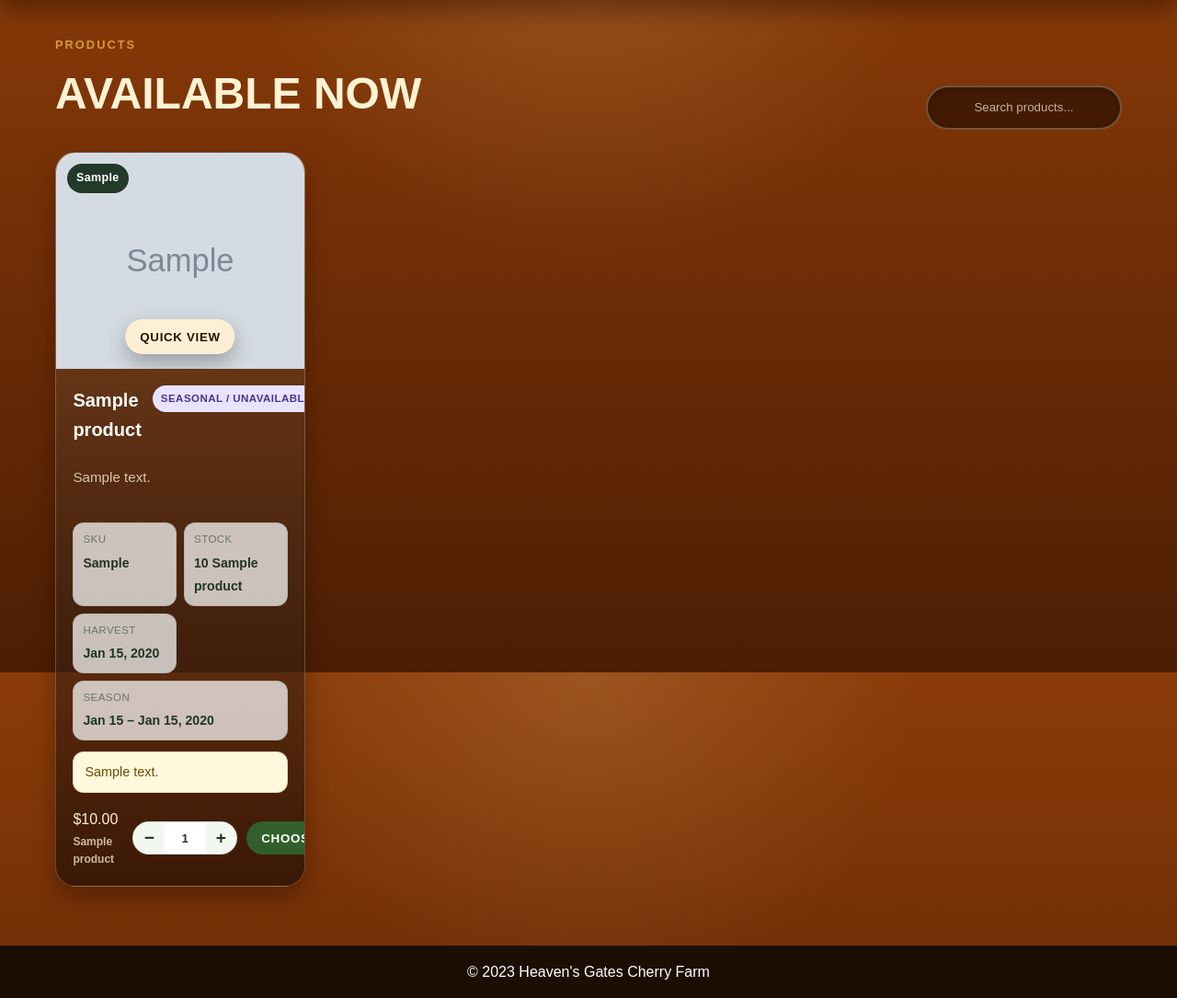
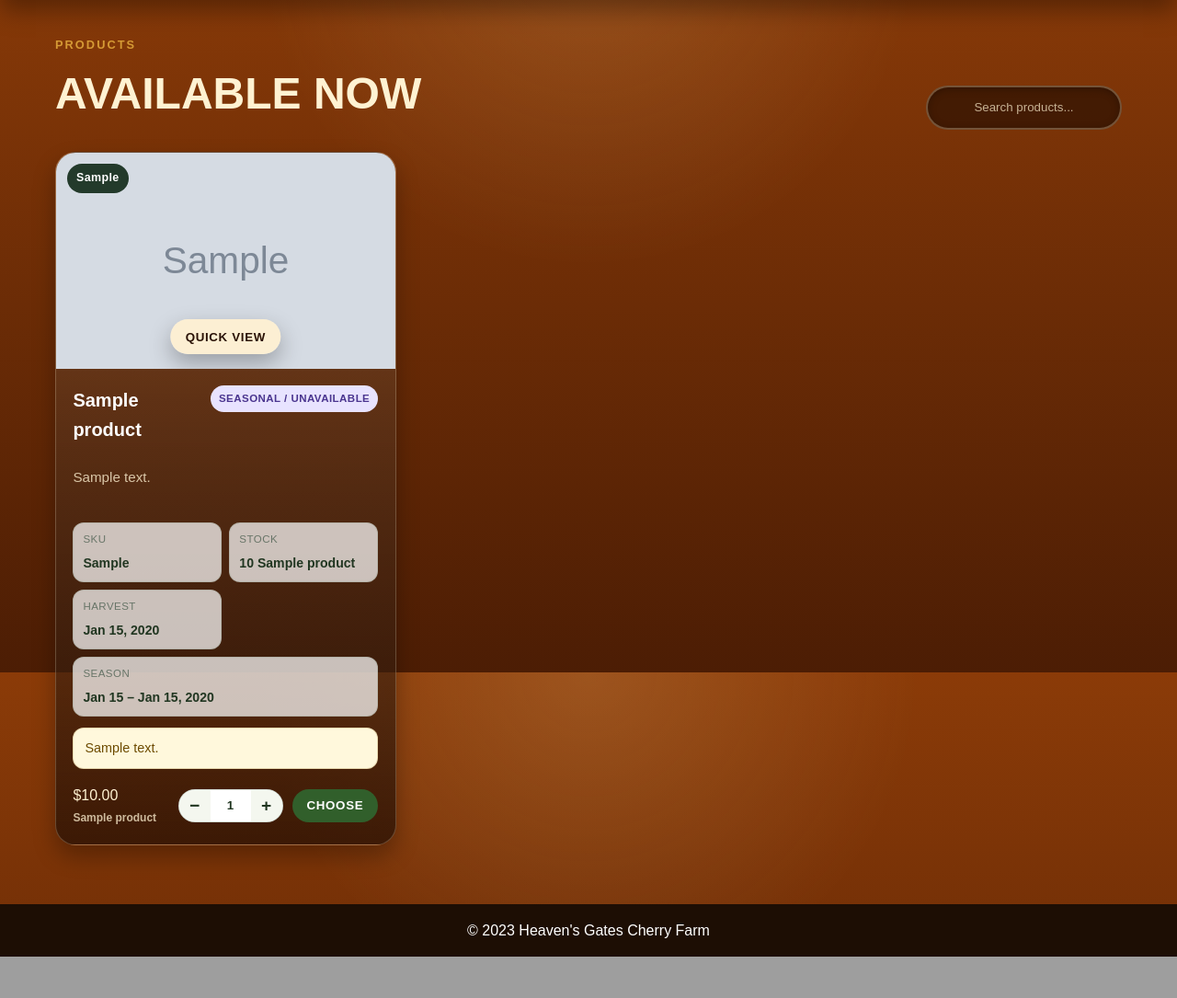
Before and after one commit to tjaofficial/HeavensGatesCherryFarm, a Django app: page /store in a window 1280 px wide. Shown: the part 869-1954 px from the top of the page at 92% size. After the commit the page ends 1909 px from the top, so only its background shows below. Run offline with Django 4.2, Linux system fonts and the light colour scheme; tables that the repository leaves empty hold one stand-in row (values such as "Sample post"); grey boxes marked "Sample" are stand-in pictures.

Commit message:
Store Css

```diff
--- a/HGCF/allTrees/static/style/store.css
+++ b/HGCF/allTrees/static/style/store.css
@@ -196,7 +196,7 @@ body {
 
 .product-grid {
     display: grid;
-    grid-template-columns: repeat(auto-fill, minmax(245px, 1fr));
+    grid-template-columns: repeat(auto-fill, minmax(275px, 1fr));
     gap: 1.5rem;
 }
 
```
